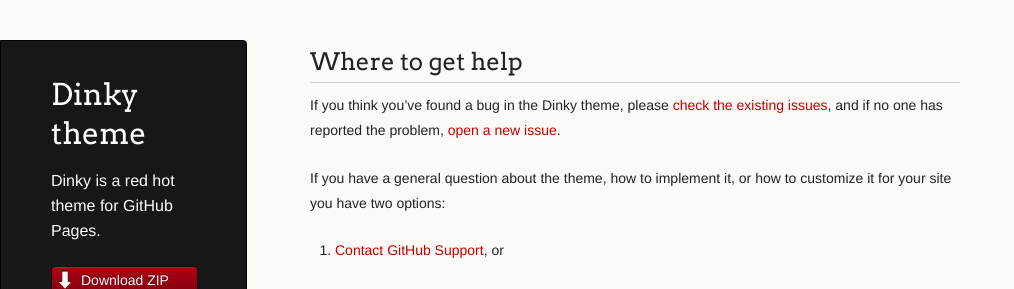
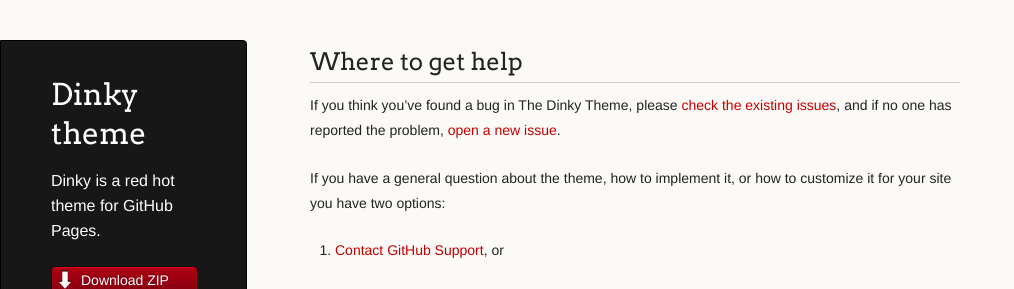
Before and after one commit to pages-themes/dinky, a Jekyll site: the page built from docs/SUPPORT.md, in a window 1280 px wide. Shown: the top 289 px of the page, without its empty margins (0-1014 px from the left). Built offline with Jekyll 4.4.1, drawn with Linux system fonts in a browser that asks for light colours; our own code applies the rules of GitHub Pages for plain Markdown files; part of the change alters nothing that is shown.

Commit message:
Update docs/SUPPORT.md

```diff
--- a/docs/SUPPORT.md
+++ b/docs/SUPPORT.md
@@ -1,9 +1,9 @@
 ## Where to get help
 
-If you think you've found a bug in the Dinky theme, please [check the existing issues](https://github.com/pages-themes/dinky/issues), and if no one has reported the problem, [open a new issue](https://github.com/pages-themes/dinky/issues/new).
+If you think you've found a bug in The Dinky Theme, please [check the existing issues](https://github.com/pages-themes/dinky/issues), and if no one has reported the problem, [open a new issue](https://github.com/pages-themes/dinky/issues/new).
 
 If you have a general question about the theme, how to implement it, or how to customize it for your site  you have two options:
 
-1. [Contact GitHub Support](https://github.com/contact?form%5Bsubject%5D=GitHub%20Pages), or
+1. [Contact GitHub Support](https://github.com/contact?form%5Bsubject%5D=GitHub%20Pages%20theme%20pages-themes/dinky), or
 
 2. Ask your question of the Jekyll community on [talk.jekyllrb.com](https://talk.jekyllrb.com/)
```
